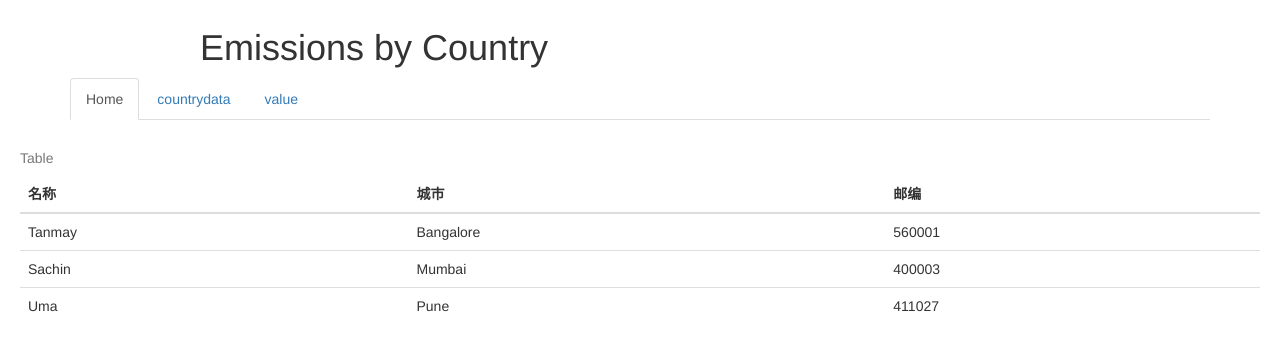
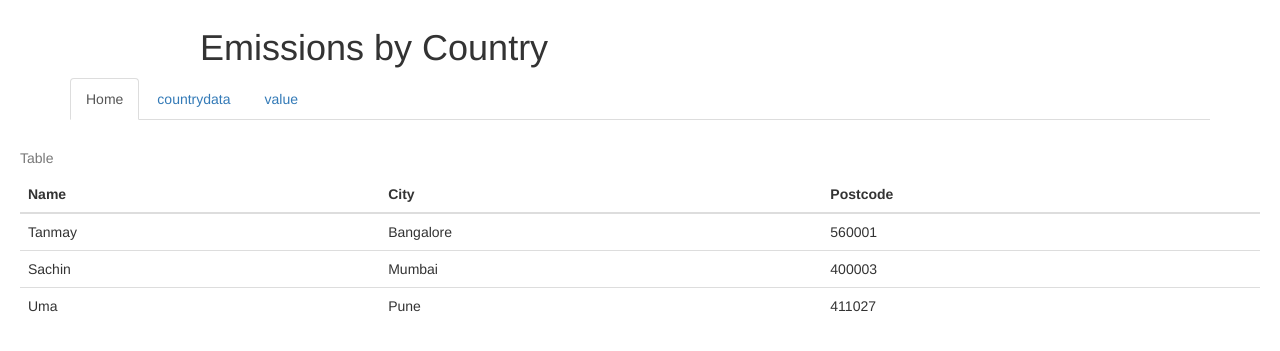
Before and after one commit to shindeshiva/GroupProject, a Django app: template emissionapp/templates/emissionapp/value.html in a window 1280 px wide. Shown: the part 52-403 px from the top of the page. Run offline with Django 4.2, Linux system fonts and the light colour scheme; the template is opened without the code that fills it, so the values that code supplies are empty; some libraries are stand-ins or nearby versions.

Commit message:
Update value.html

```diff
--- a/emissionapp/templates/emissionapp/value.html
+++ b/emissionapp/templates/emissionapp/value.html
@@ -58,9 +58,9 @@
                 <caption>Table</caption>
                 <thead>
                     <tr>
-                        <th>名称</th>
-                        <th>城市</th>
-                        <th>邮编</th>
+                        <th>Name</th>
+                        <th>City</th>
+                        <th>Postcode</th>
                     </tr>
                 </thead>
                 <tbody>
```
